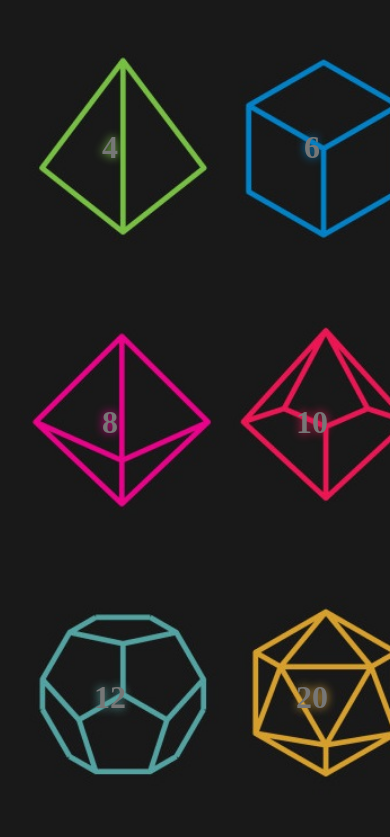
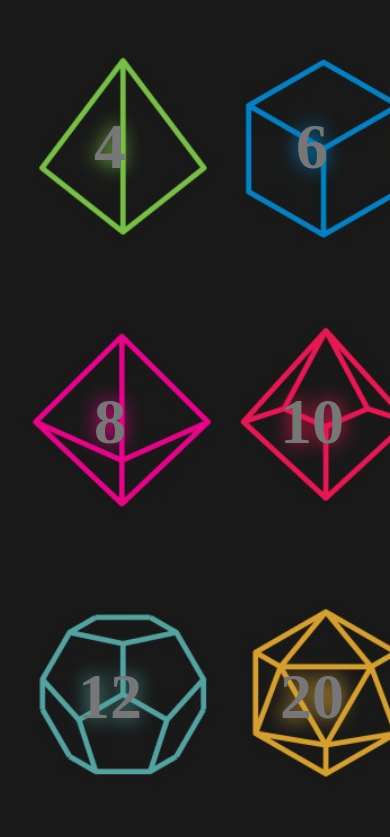
Before and after one commit to abitwitch/dice, a plain HTML site: page index.html in a window 390 px wide. Shown: the top 837 px of the page. Drawn offline with Linux system fonts and the light colour scheme.

Commit message:
Update index.html

```diff
--- a/index.html
+++ b/index.html
@@ -10,15 +10,9 @@
 
         div {
             font-weight: 900;
-            font-size: 45px;
+            font-size: 400%;
             opacity: 1;
             transition: opacity 1s;
-        }
-
-        @media only screen and (max-width: 60em) {
-            div{
-                font-size: 200%;
-            }
         }
 
 
```
